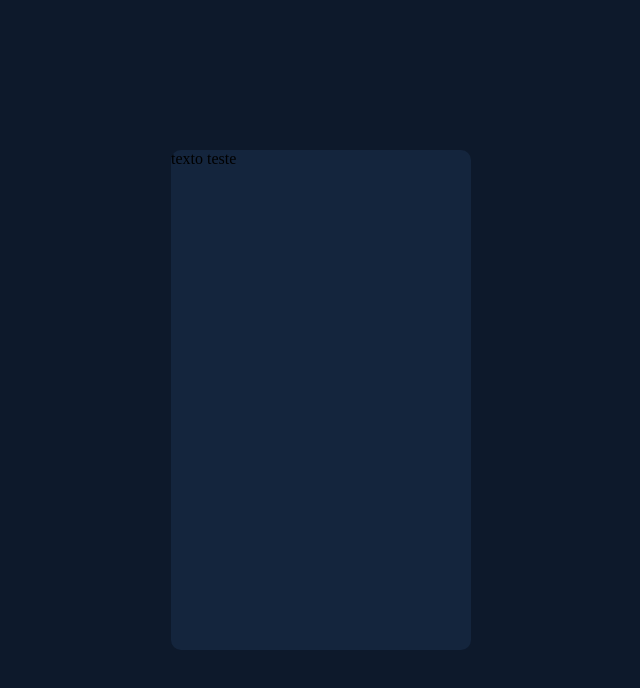
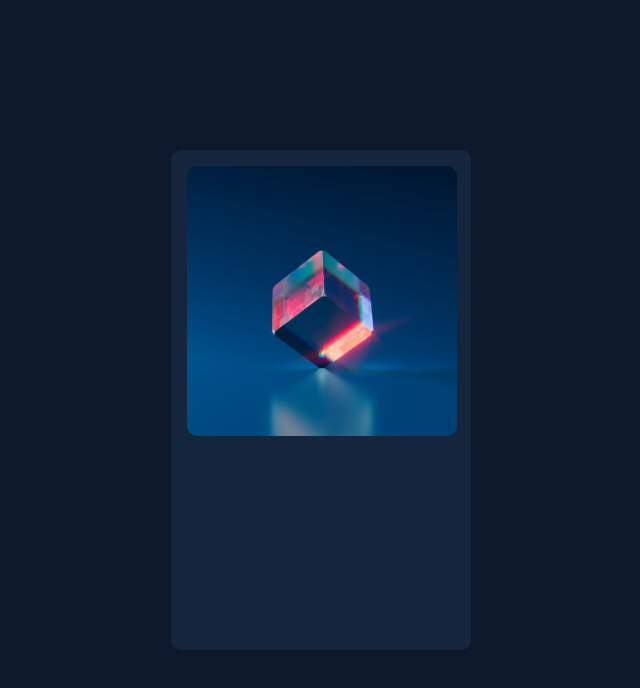
Before and after one commit to LeticiaFuruse/Estudos, a plain HTML site: page index.html in a window 1280 px wide. Shown: the whole page, without its empty margins (319-959 px from the left). Drawn offline with Linux system fonts and the light colour scheme.

Commit message:
inserting card image

```diff
--- a/index.css
+++ b/index.css
@@ -13,6 +13,7 @@
 
 }
 
+/* body */
 body{
     background-color: var(--color-neutral-100);
     display: flex;
@@ -22,9 +23,25 @@ body{
 
 }
 
+p{
+    font-size: 1.125rem;
+}
+
+/* container */
 .container{
     background-color: var(--color-neutral-90);
     width: 300px;
     height: 500px;
     border-radius: 10px;
 }
+/* img do container */
+.image{
+
+    width: 90%;
+    height: auto;
+    border-radius: 10px;
+    cursor: pointer;
+    margin: 1rem;
+
+
+}
--- a/index.html
+++ b/index.html
@@ -7,7 +7,8 @@
   <link rel="stylesheet" href="./index.css">
 </head>
 <body>
-    <div class="container">texto teste
+    <div class="container">
+      <img class="image" src="images/image-equilibrium.jpg" alt="">
 
     </div>
 </body>
```
